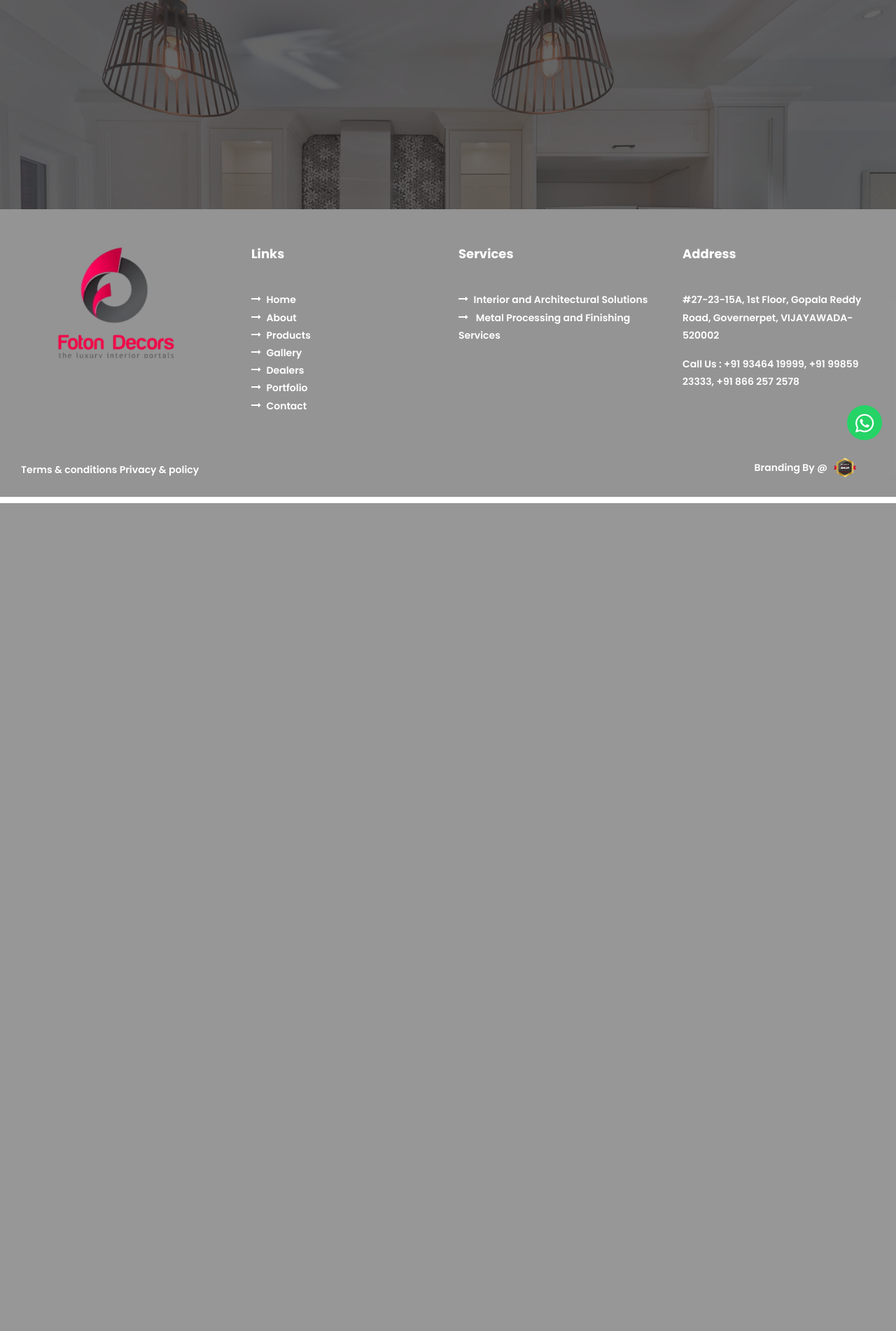
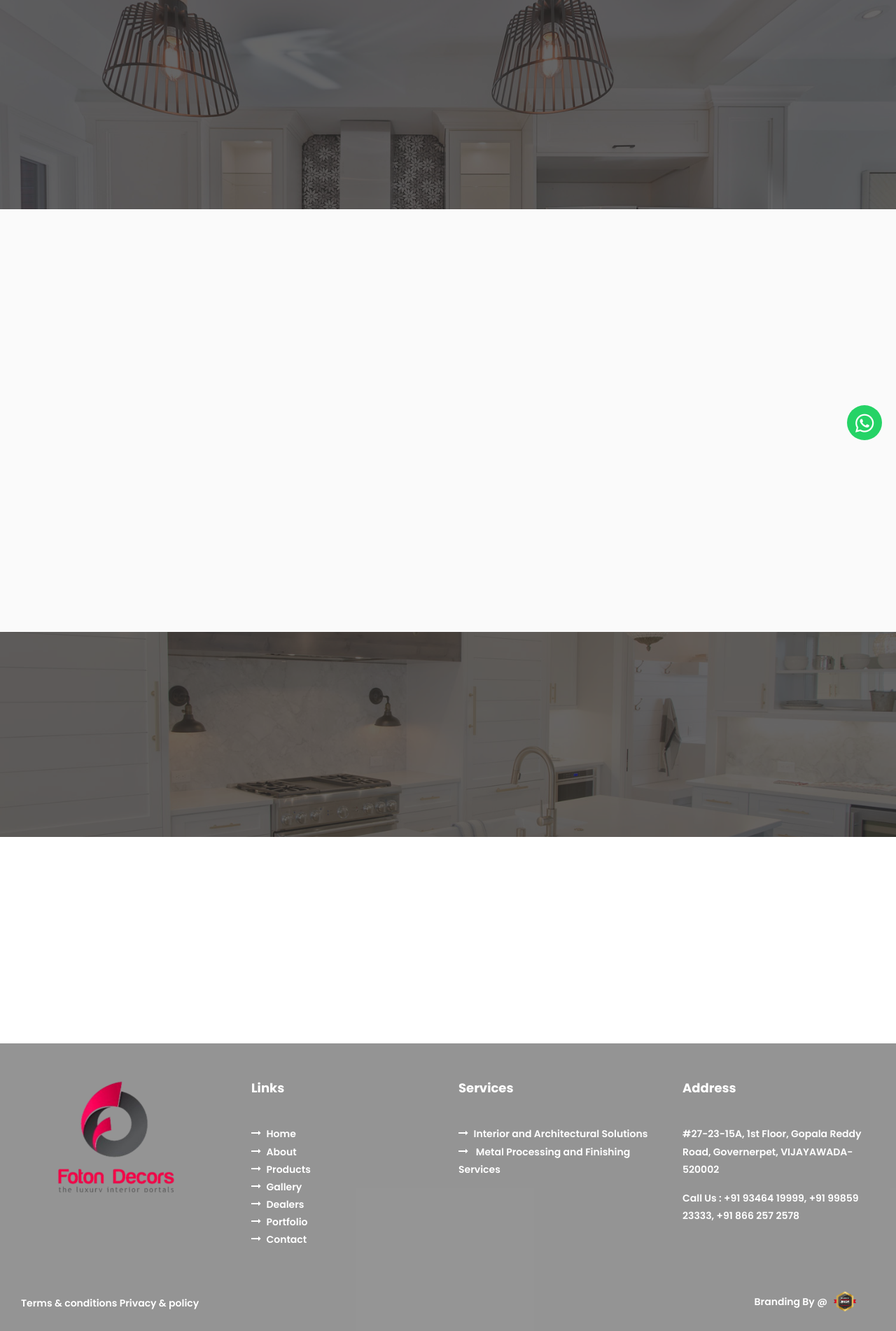
Before and after one commit to bhavi-creations/fotondecors, a PHP site: page /portfolio.php in a window 1280 px wide. Shown: the part 81-1983 px from the top of the page at 70% size. Before the commit the page ends 800 px from the top, so only its background shows below. Run offline with PHP 8.4, Linux system fonts and the light colour scheme; some libraries are stand-ins or nearby versions; some web fonts are replaced.

Commit message:
chnages updated

```diff
--- a/portfolio.php
+++ b/portfolio.php
@@ -50,6 +50,112 @@
     </section>
 
 
+    <section class="ftco-section testimony-section bg-light">
+    <div class="container">
+      <div class="row justify-content-center mb-5 pb-3">
+        <div class="col-md-7 heading-section ftco-animate">
+          <span class="subheading subheading-with-line"><small class="pr-2 bg-light">About</small></span>
+          <h2 class="mb-4">About Our Company</h2>
+          <p>
+            Established in the year 2014 at Vijayawada (Andhra Pradesh,
+            India), we “Foton Decors” are recognized as the prominent
+            Manufacturer of Designer Doors, House Windows, Designer Partition,
+            Decorative Ceilings, Modular Furniture, etc. In addition to this,
+            we also provide Bedroom Interior Design Services, Kitchens Design
+            Services, etc. to our clients. Our company is Sole Proprietorship
+            (Individual) based company. Under the supervision of our
+            Proprietor “K. Raja Bhaskar Reddy”, we have been able to get a
+            remarkable name in this industry.
+          </p>
+        </div>
+      </div>
+
+
+    </div>
+  </section>
+
+  <section
+    class="ftco-section ftco-counter img"
+    id="section-counter"
+    style="background-image: url(images/bg_3.jpg)"
+    data-stellar-background-ratio="0.5">
+    <div class="container">
+      <div class="row d-md-flex align-items-center justify-content-end">
+        <div class="col-lg-10">
+          <div class="row d-md-flex align-items-center">
+            <div
+              class="col-md d-flex justify-content-center counter-wrap ftco-animate">
+              <div class="block-18">
+                <div class="text">
+                  <strong class="number" data-number="18">0</strong>
+                  <span>Years of Experienced</span>
+                </div>
+              </div>
+            </div>
+            <div
+              class="col-md d-flex justify-content-center counter-wrap ftco-animate">
+              <div class="block-18">
+                <div class="text">
+                  <strong class="number" data-number="351">0</strong>
+                  <span>Happy Clients</span>
+                </div>
+              </div>
+            </div>
+            <div
+              class="col-md d-flex justify-content-center counter-wrap ftco-animate">
+              <div class="block-18">
+                <div class="text">
+                  <strong class="number" data-number="564">0</strong>
+                  <span>Finished Projects</span>
+                </div>
+              </div>
+            </div>
+            <div
+              class="col-md d-flex justify-content-center counter-wrap ftco-animate">
+              <div class="block-18">
+                <div class="text">
+                  <strong class="number" data-number="300">0</strong>
+                  <span>Working Days</span>
+                </div>
+              </div>
+            </div>
+          </div>
+        </div>
+      </div>
+    </div>
+  </section>
+
+  <section>
+    <div class="container">
+      <div class="row my-5 pt-4">
+        <div class="col-md-4 ftco-animate">
+          <h3 class="h4">Mission</h3>
+          <p>
+            At Foton Decors, we aim to create innovative, functional, and
+            timeless designs that inspire and enhance spaces, tailored to our
+            clients' needs.
+          </p>
+        </div>
+        <div class="col-md-4 ftco-animate">
+          <h3 class="h4">Vision</h3>
+          <p>
+            To be a leading architectural design firm, known for creativity,
+            precision, and quality, shaping modern spaces that reflect our
+            clients' individuality.
+          </p>
+        </div>
+        <div class="col-md-4 ftco-animate">
+          <h3 class="h4">Target</h3>
+          <p>
+            We focus on delivering exceptional residential, commercial, and
+            bespoke design solutions, building lasting relationships with
+            clients through innovative and smart designs.
+          </p>
+        </div>
+      </div>
+    </div>
+  </section>
+
 
 
     <?php include('./footer.php'); ?>
```
